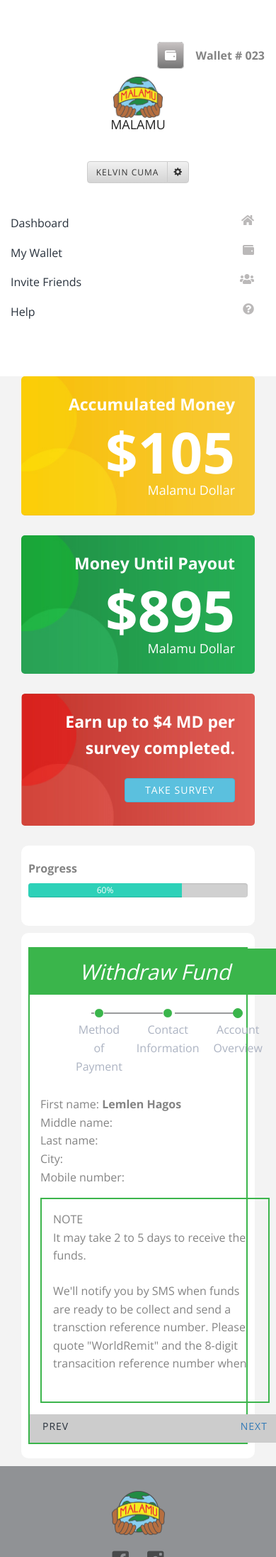
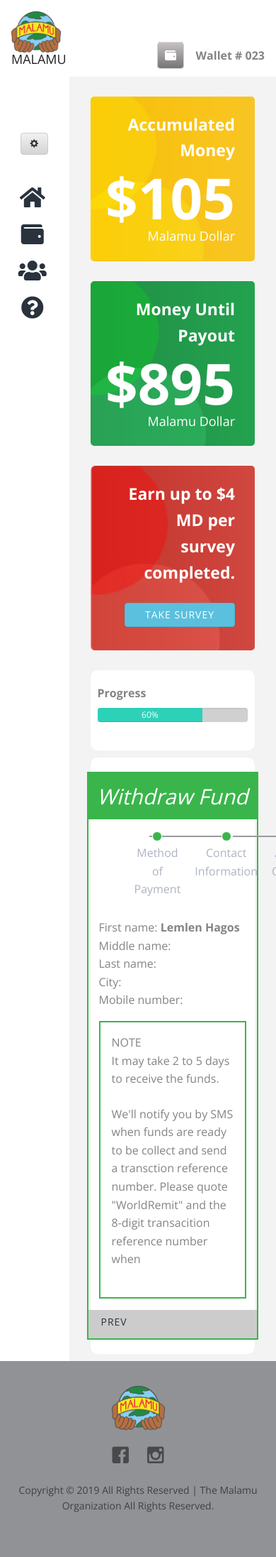
Before and after one commit to praveen-tissera/malamu, a CodeIgniter app: page /dashboard/index.php/user/withdrawStepThree in a window 390 px wide; the page is wider, and only the part inside the window is pictured. Shown: the top 2193 px of that part at 71% size. Run offline with CodeIgniter, Linux system fonts and the light colour scheme; a user stored in the database is signed in; some libraries are stand-ins or nearby versions; some web fonts are replaced.

Commit message:
complete responsive designing

```diff
--- a/application/views/dashboard.php
+++ b/application/views/dashboard.php
@@ -112,8 +112,8 @@
             <div class="row">
 
                 <div class="col-xs-3 col-sm-2 col-md-2 text-center">
-                    <img class="logo" src="<?php echo base_url('/assets/images/logo.png'); ?>">
-					<h4 class="mb-0">MALAMU</h4>
+                    <!-- <img class="logo" src="<?php echo base_url('/assets/images/logo.png'); ?>">
+					<h4 class="mb-0">MALAMU</h4> -->
                     <!-- user profile menu  -->
                     <?php $this->load->view('left-menu'); ?>
 
--- a/application/views/invite-friend.php
+++ b/application/views/invite-friend.php
@@ -126,7 +126,7 @@
 
             <div class="row">
 
-                <div class="col-sm-2 col-md-2 text-center">
+                <div class="col-xs-3 col-sm-2 col-md-2 text-center">
                     <img class="login-logo logo" src="<?php echo base_url('/assets/images/logo.png'); ?>">
                     <h4 class="mb-0">MALAMU</h4>
                     <!-- user profile menu  -->
@@ -139,7 +139,7 @@
 
 
                 </div>
-                <div class="col-sm-10 col-md-10 middle-section">
+                <div class="col-xs-9 col-sm-10 col-md-10 middle-section">
 
 					<?php $this->load->view('my-wallet.php'); ?>
 
@@ -338,7 +338,7 @@
 
 
 							</div>
-                            <div class=" col-sm-2 col-md-2 text-center " >
+                            <div class=" col-sm-2 col-md-2 text-center hidden-xs" >
 								<img class="img-responsive" src="https://via.placeholder.com/160x600?text=160x600+Wide+Skyscaper" alt="">
 							</div>
                 </div>
--- a/application/views/left-menu.php
+++ b/application/views/left-menu.php
@@ -2,7 +2,7 @@
 // print_r($this->session->userdata);
 if(isset($this->session->userdata['userID'])){
 
-    echo "<br><div class='btn-group mt-4'>
+    echo "<br><div class='btn-group settings mt-5'>
         <button type='button' class='btn btn-default user-name'>";
         echo $this->session->userdata['firstName'] .'&nbsp;' . $this->session->userdata['lastName'];
 
@@ -21,6 +21,21 @@ if(isset($this->session->userdata['userID'])){
     </div>";
 
 
+    echo "<br><div class='btn-group settings-mobile mt-5'>
+
+        <button type='button' class='btn btn-default dropdown-toggle user-name-btn' data-toggle='dropdown' aria-haspopup='true' aria-expanded='false'>
+            <span class='glyphicon glyphicon-cog'></span>
+            <span class='sr-only'>Toggle Dropdown</span>
+        </button>
+        <ul class='dropdown-menu'>
+            <li><a href='". base_url('index.php/user/withdrawStepOne') ."'>Withdraw</a></li>
+            <li><a href='" . base_url('index.php/user/viewuserredeem') ."'>Redeem Refer Money</a></li>
+
+            <li role='separator' class='divider'></li>
+            <li><a href='". base_url('index.php/user/userLogout') ."'>Log Out</a></li>
+        </ul>
+    </div>";
+
 
 
                 //   end of user profile menu
@@ -33,6 +48,14 @@ if(isset($this->session->userdata['userID'])){
 
                     </ul>";
 
+                    echo "<ul class='left-menu-mobile pt-5 pl-2 pr-4'>
+                        <li class='mt-4 mb-4'><a class='btn-block  mt-4' href='" . base_url('index.php/user/userDashBoard')."'><i class='fas fa-home fa-2x'></i></a></li>
+                        <li class='mt-4 mb-4'><a class='btn-block  mt-4' href='" . base_url('index.php/user/viewMyWallet')."'><i class='fas fa-wallet fa-2x'></i></a></li>
+                        <li class='mt-4 mb-4'><a class='btn-block  mt-4' href='" . base_url('index.php/user/viewInviteFriend')."'><i class='fas fa-users fa-2x'></i></a></li>
+                        <li class='mt-4 mb-4'><a class='btn-block  mt-4' href='" . base_url('index.php/user/viewHelp')."'><i class='fas fa-question-circle fa-2x'></i></a></li>
+
+                    </ul>";
+
 
 
 
--- a/application/views/navbar.php
+++ b/application/views/navbar.php
@@ -1,7 +1,11 @@
 <nav class="navbar mb-0">
 		<div class="container-fluid">
 				<div class="navbar-header">
-					<a class="navbar-brand"></a>
+					<a class="navbar-brand" href="">
+					<img class="logo" src="<?php echo base_url('/assets/images/logo.png'); ?>">
+					<h4 class="mb-0">MALAMU</h4>
+
+					</a>
 				</div>
 				<p class="navbar-text pull-right">
 					<a href="<?php echo base_url('index.php/user/userDashBoard'); ?>">
--- a/application/views/withdraw-step-three.php
+++ b/application/views/withdraw-step-three.php
@@ -203,9 +203,9 @@ input[type="radio"]:checked~label{
 
             <div class="row">
 
-                <div class="col-sm-2 col-md-2 text-center">
-                    <img class="logo" src="<?php echo base_url('/assets/images/logo.png'); ?>">
-					<h4 class="mb-0">MALAMU</h4>
+                <div class="col-xs-3 col-sm-2 col-md-2 text-center">
+                    <!-- <img class="logo" src="<?php echo base_url('/assets/images/logo.png'); ?>">
+					<h4 class="mb-0">MALAMU</h4> -->
                     <!-- user profile menu  -->
                     <?php $this->load->view('left-menu'); ?>
 
@@ -216,7 +216,7 @@ input[type="radio"]:checked~label{
 
 
                 </div>
-                <div class="col-sm-10 col-md-10 middle-section">
+                <div class="col-xs-9 col-sm-10 col-md-10 middle-section">
 				<!-- load my-wallet -->
 				<?php $this->load->view('my-wallet'); ?>
 
@@ -226,10 +226,10 @@ input[type="radio"]:checked~label{
 
 
 								<div class="middle-container">
-									<div class="row">
+									<div class="row tbl-withdraw">
 
 											<div class="col-sm-12 col-md-12">
-												<div class="tbl-withdraw">
+												<div class="row">
 													<h2 class="text-left survey-form-heading pt-4 pb-4"><em>Withdraw Fund</em></h2>
 
 													<div class="col-sm-10 col-sm-offset-1">
@@ -302,10 +302,10 @@ input[type="radio"]:checked~label{
 
 
 													</div>
-													<div class="ml-1">
+													<div class="col-sm-12 pl-1 pr-0">
 														<ul class="list-inline form-submission mb-0">
 															 <li class="pull-left"><a href="<?php echo base_url('index.php/User/withdrawStepTwo') ?>" class="btn">Prev</a></li>
-															<li class="pull-right"><button type="submit" class="btn btn-link ">Next</button></li>
+															<!-- <li class="pull-right"><button type="submit" class="btn btn-link ">Next</button></li> -->
 														</ul>
 													</div>
 													<?php echo form_close(); ?>
@@ -322,7 +322,7 @@ input[type="radio"]:checked~label{
 							</div>
 
 
-                            <div class=" col-sm-2 col-md-2 text-center " >
+                            <div class=" col-sm-2 col-md-2 text-center hidden-xs" >
 								<img class="img-responsive" src="https://via.placeholder.com/160x600?text=160x600+Wide+Skyscaper" alt="">
 							</div>
                 </div>
--- a/assets/css/style.css
+++ b/assets/css/style.css
@@ -30,8 +30,15 @@ a {
   -o-transition: 0.5s, ease;
   transition: 0.5s, ease;
 }
+
+.settings-mobile{
+  display: none;
+}
 .left-menu i{
   color: #bbb9b9;
+}
+.left-menu-mobile{
+  display: none;
 }
 a:hover {
   text-decoration: none;
@@ -567,22 +574,7 @@ figure {
   border-radius: 0;
   /* color: rgb(243, 243, 243) !important; */
 }
-.tabulation input[type="text"]::-webkit-input-placeholder, .tabulation input[type="password"]::-webkit-input-placeholder {
-  /* Chrome/Opera/Safari */
-  color: rgb(199, 195, 195) !important;
-}
-.tabulation input[type="text"]::-moz-placeholder, .tabulation input[type="password"]::-moz-placeholder {
-  /* Firefox 19+ */
-  color: rgb(255, 255, 255) !important;
-}
-.tabulation input[type="text"]:-ms-input-placeholder, .tabulation input[type="password"]:-ms-input-placeholder {
-  /* IE 10+ */
-  color: rgb(255, 255, 255) !important;
-}
-.tabulation input[type="text"]:-moz-placeholder, .tabulation input[type="password"]:-moz-placeholder {
-  /* Firefox 18- */
-  color: rgb(255, 255, 255) !important;
-}
+
 @media screen and (max-width: 480px) {
   .tabulation input[type="text"], .tabulation input[type="password"] {
     /* width: 55%; */
@@ -2626,7 +2618,7 @@ input[type="radio"]:checked~label {
 /* survey and withdraw tabel wrapper*/
 .tbl-survey,.tbl-withdraw{
   border:#3ab54b 2px solid;
-  display: grid;
+  display: block;
 }
 
 /* survey and  withdraw form styles */
@@ -2733,6 +2725,10 @@ input[type="radio"]:checked~label {
 .pb-5{
   padding-bottom:28px;
 }
+
+.pl-0{
+  padding-left: 0;
+}
 .pl-1{
   padding-left:4px;
 }
@@ -2749,6 +2745,9 @@ input[type="radio"]:checked~label {
   padding-left:28px;
 }
 
+.pr-0{
+  padding-right:0px;
+}
 .pr-1{
   padding-right:4px;
 }
@@ -2827,13 +2826,42 @@ input[type="radio"]:checked~label {
   #offcanvas-menu ul li{
     text-align: center;
   }
+    /*left menu mobile view*/
+    .settings{
+      display: none;
+    }
+    .settings-mobile{
+      display: inline-block;
+    }
+    .left-menu{
+      display: none;
+    }
+    .left-menu-mobile{
+      display: block;
+      list-style-type: none;
+
+    }
 }
 
 /* iPads (landscape) ----------- */
 
 @media only screen and (min-device-width: 768px) and (max-device-width: 1024px) and (orientation: landscape) {
 
-
+     /*left menu mobile view*/
+  .settings{
+    display: none;
+  }
+  .settings-mobile{
+    display: inline-block;
+  }
+  .left-menu{
+    display: none;
+  }
+  .left-menu-mobile{
+    display: block;
+    list-style-type: none;
+
+  }
 
 }
 
@@ -2850,7 +2878,21 @@ input[type="radio"]:checked~label {
     margin-bottom: 1rem;
 
   }
-
+  /*left menu mobile view*/
+  .settings{
+    display: none;
+  }
+  .settings-mobile{
+    display: inline-block;
+  }
+  .left-menu{
+    display: none;
+  }
+  .left-menu-mobile{
+    display: block;
+    list-style-type: none;
+
+  }
 }
 
 /* Custom, iPhone Retina */
@@ -2866,6 +2908,21 @@ input[type="radio"]:checked~label {
     margin-bottom: 1rem;
 
   }
+    /*left menu mobile view*/
+    .settings{
+      display: none;
+    }
+    .settings-mobile{
+      display: inline-block;
+    }
+    .left-menu{
+      display: none;
+    }
+    .left-menu-mobile{
+      display: block;
+      list-style-type: none;
+
+    }
 }
 /*custom mobile s5 iphone 6 7 8+ x*/
 @media only screen and (max-width: 415px) {
@@ -2879,4 +2936,37 @@ input[type="radio"]:checked~label {
     margin-bottom: 1rem;
 
   }
-}
+    /*left menu mobile view*/
+    .settings{
+      display: none;
+    }
+    .settings-mobile{
+      display: inline-block;
+    }
+    .left-menu{
+      display: none;
+    }
+    .left-menu-mobile{
+      display: block;
+      list-style-type: none;
+
+    }
+}
+
+/*navigation header*/
+
+.navbar-header{
+  width: 15% !important;
+}
+.navbar-brand{
+  margin-left: auto;
+  margin-right: auto;
+  width: 100%;
+}
+.navbar-brand h4{
+  text-align: center;
+}
+.navbar-brand>img {
+  margin-left: auto;
+    margin-right: auto;
+}
```
Also changed, not shown: application/views/help-good.php (+6 -6 lines), application/views/survey-form.php (+17 -10 lines), application/views/survey-to-complete.php (+5 -5 lines), application/views/user-activities.php (+9 -6 lines), application/views/user-redeem.php (+5 -5 lines), application/views/user-wallet.php (+13 -7 lines), application/views/withdraw-step-one.php (+10 -10 lines), application/views/withdraw-step-two.php (+14 -9 lines).
